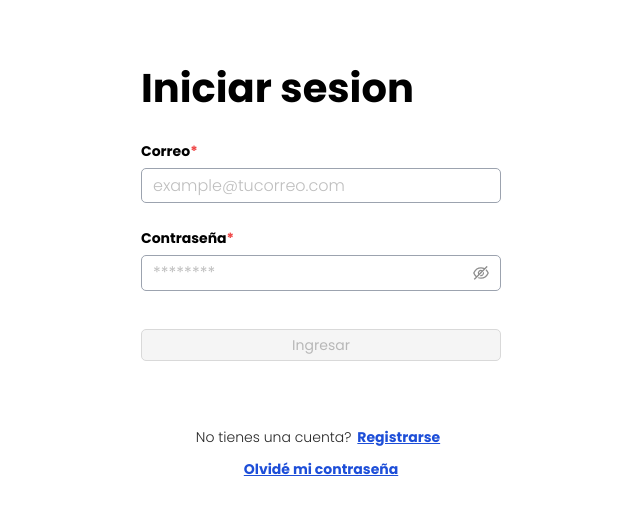
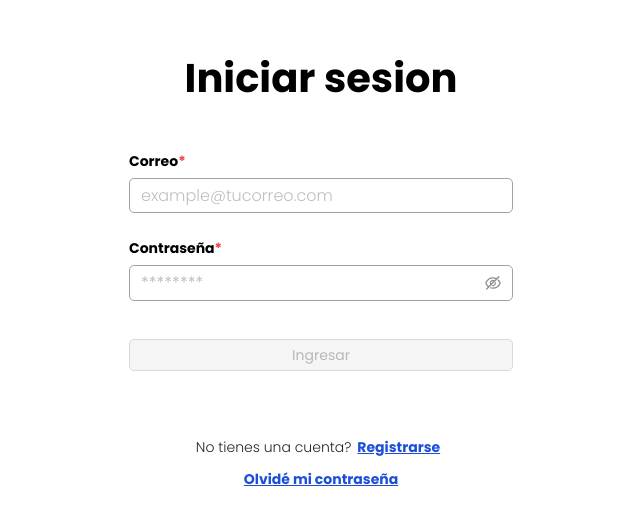
Before and after one commit to RocioQuigua/scraping-business-frontend, a React (Create React App) app: page / in a window 1280 px wide. Shown: the part 129-654 px from the top of the page, without its empty margins (319-959 px from the left). Built offline with nearby package versions, Linux system fonts and the light colour scheme; no server answers.

Commit message:
feat(Login): udpate

```diff
--- a/src/scenes/Auth/Login/Login.js
+++ b/src/scenes/Auth/Login/Login.js
@@ -25,7 +25,7 @@ export const Login = () => {
 
   return (
     <div className="login">
-      <div className="login__content">
+      <div className="login__info">
         <Form onFinish={onFinish} form={form}>
           <h1 className="login__content login__content--titlep">Iniciar sesion</h1>
           <label className="login__content login__content--title">Correo<strong className="login__content login__content--s">*</strong></label>
--- a/src/scenes/Auth/Login/Login.scss
+++ b/src/scenes/Auth/Login/Login.scss
@@ -1,17 +1,22 @@
 .login {
-  font-family: 'Poppins', sans-serif;
+  font-family: "Poppins", sans-serif;
   height: 100vh;
   display: flex;
   justify-content: center;
   align-items: center;
+  &__info {
+    width: 30%;
+  }
   &__content {
     font-weight: $font-weight-p;
     &--titlep {
+      display: flex;
+      justify-content: center;
       font-size: $font-size-s;
       color: $color-black-900;
+      margin-bottom: 40px;
     }
     &--title {
-      //border: 3px solid purple;
       font-size: $font-size-p;
       color: $color-black-800;
     }
```
